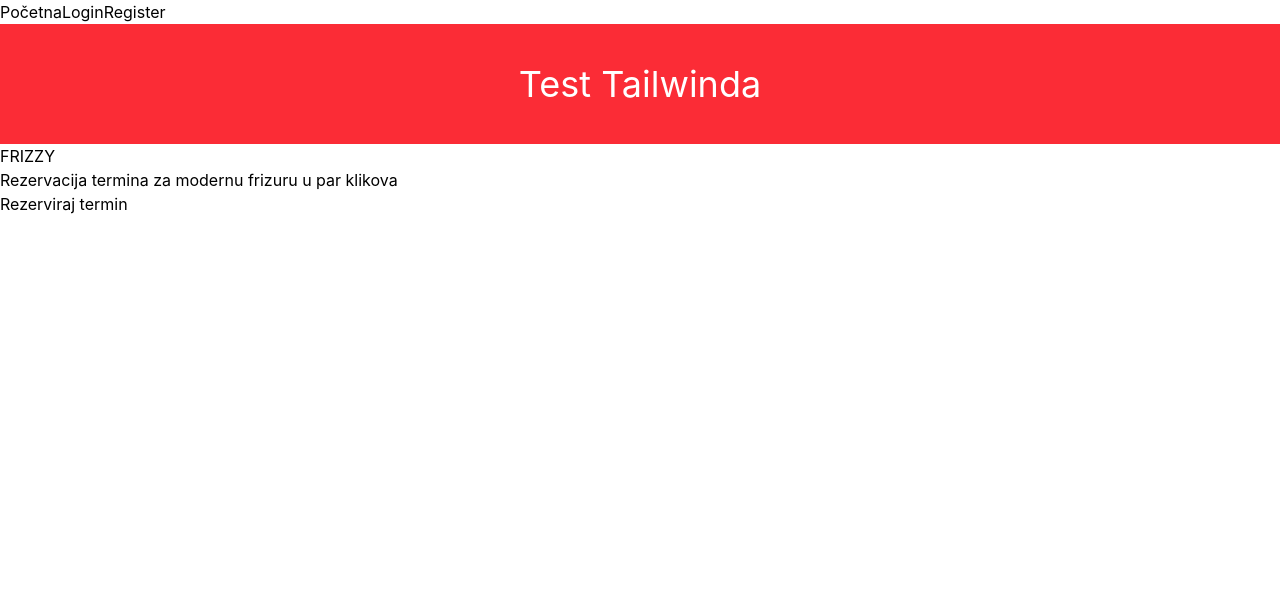
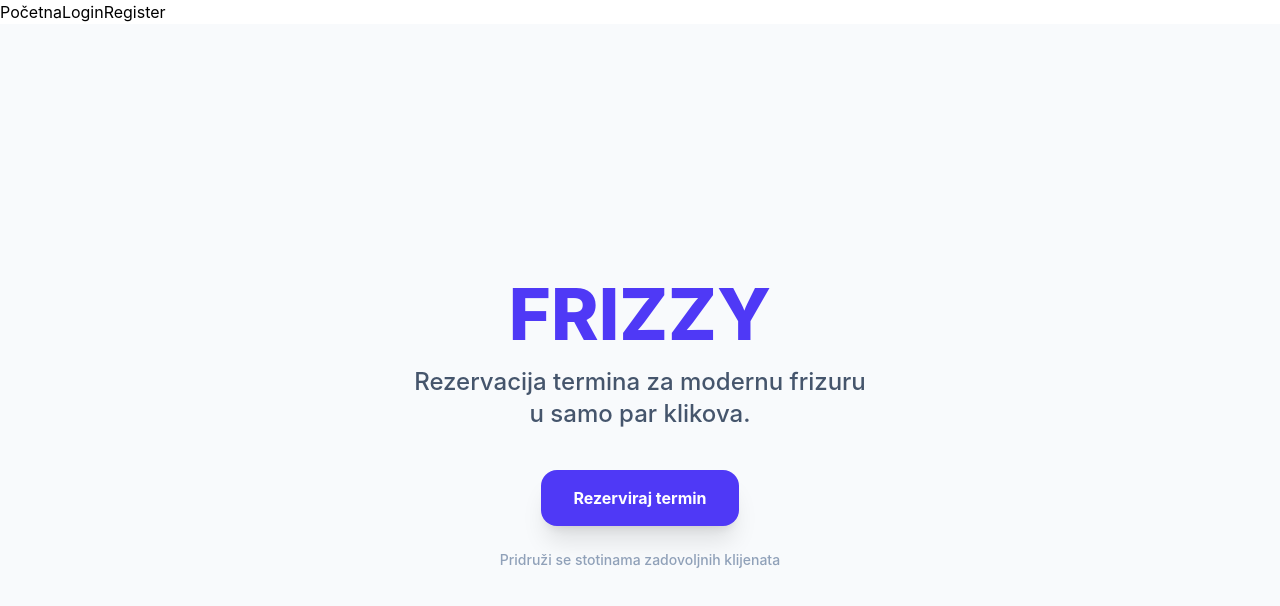
Before and after one commit to BornaVuksanovic/FRIZZY, a React (Vite) app in the folder frontend/: page / in a window 1280 px wide. Shown: the top 606 px of the page. Built offline with nearby package versions, Linux system fonts and the light colour scheme.

Commit message:
style Home page

```diff
--- a/frontend/src/pages/Home.jsx
+++ b/frontend/src/pages/Home.jsx
@@ -10,20 +10,29 @@ function Home() {
 
   return (
 
+    <main className="min-h-screen bg-slate-50 flex items-center justify-center px-6">
+      <div className="text-center max-w-2xl">
 
+        <h1 className="text-6xl md:text-7xl font-extrabold text-indigo-600  mb-4">
+          FRIZZY
+        </h1>
+        <h2 className="text-xl md:text-2xl text-slate-600 font-medium  mb-10">
+          Rezervacija termina za modernu frizuru
+            <br className="hidden md:block" />
+          u samo par klikova.
+        </h2>
+        <button
+          onClick={() => navigate("/login")}
+          className="group relative inline-flex items-center justify-center px-8 py-4 font-bold text-white transition-all duration-200 bg-indigo-600  rounded-2xl  hover:bg-indigo-700 shadow-xl hover:shadow-indigo-200 active:scale-95"
+          >
+            Rezerviraj termin
+        </button>
+        <p className="mt-6 text-sm text-slate-400 font-medium">
+          Pridruži se stotinama zadovoljnih klijenata
+        </p>
 
-    <body>
-
-      <div>
-        <h1 className="bg-red-500 text-white p-10 text-center text-4xl">Test Tailwinda</h1>
-        <h1>FRIZZY</h1>
-          <h2>Rezervacija termina za modernu frizuru u par klikova</h2>
-          <button onClick={() => navigate("/login")}>Rezerviraj termin</button>
       </div>
-
-    </body>
-
-
+    </main>
   )
 }
 
--- a/frontend/src/pages/client/createAppointment.jsx
+++ b/frontend/src/pages/client/createAppointment.jsx
@@ -18,7 +18,7 @@ export default function CreateAppointment() {
   const navigae = useNavigate();
   const queryClient = useQueryClient();
 
-  const slots = ["09:00", "09:30", "10:00", "10:30", "11:00", "11:30", "12:00"];
+  const slots = ["09:00", "09:30", "10:00", "10:30", "11:00", "11:30", "12:00", "12:30", "13:00", "13:30", "14:00", "14:30", "15:00","15:30", "16:00"];
 
   const servicesQuery = useQuery({
     queryKey: ['services'],
@@ -181,7 +181,6 @@ export default function CreateAppointment() {
         {step == 2 && (
           <div>
             <button type="button" onClick={() => setStep(1)}>Natrag</button>
-            <label>Odaberi slobodan termin:</label>
             <DatePicker
               selected={startDate}
               onChange={(date) => setStartDate(date)}
@@ -196,7 +195,9 @@ export default function CreateAppointment() {
               inline // kalendar uvijek vidljiv
             />
 
-        <div style={{ display: 'grid', gridTemplateColumns: 'repeat(3, 1fr)', gap: '10px' }}>
+        <div className="p-6 bg-white rounded-3xl shadow-xl border border-gray-100 max-w-md mx-auto">
+          <h3 className="text-xl font-bold text-gray-800 mb-4">Odaberi termin</h3>
+          <div className="grid grid-cols-3 gap-3">
           {slots.map(slot => {
             const busy = isSlotBusy(slot);
             return (
@@ -204,6 +205,13 @@ export default function CreateAppointment() {
                 key={slot}
                 type="button"
                 disabled={busy} // ako je zauzet, ne moze se kliknut
+                className={`
+                  py-3 px-4 rounded-2xl text-sm transition-all duration-200
+                  ${busy
+                    ? "bg-gray-100 text-gray-400 cursor-not-allowed border-transparent"
+                    : "bg-indigo-100 text-indigo-700 border-2 border-indigo-100 hover:border-indigo-600 hover:bg-indigo-400 hover:text-white shadow-sm active:scale-95"
+                   }
+                `}
                 onClick={() => {
                   const [h, m] = slot.split(":").map(Number);
                   const noviDatum = new Date(startDate);
@@ -215,8 +223,8 @@ export default function CreateAppointment() {
               </button>
             )
           }
-
           )}
+           </div>
           </div>
 
             <button type="submit" onClick={handleCreation} disabled={isPending}>{isPending? "Kreiranje..." : "Rezerviraj"}</button>
```
